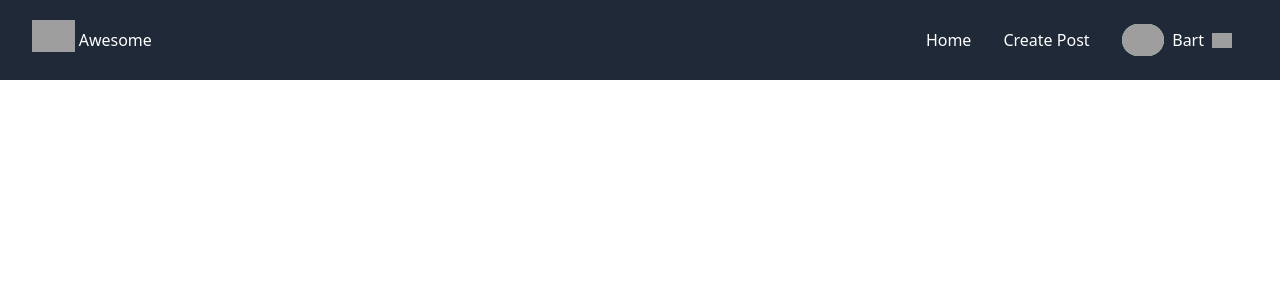
After one commit to kr0pa/awesome, a Django app: page /index/ in a window 1280 px wide. The commit adds this page. Shown: the top 300 px of the page. Run offline with Django 5.2, Linux system fonts and the light colour scheme; some libraries are stand-ins or nearby versions; grey boxes are pictures that could not be loaded.

Commit message:
Created Header

```diff
--- a/app_posts/views.py
+++ b/app_posts/views.py
@@ -4,3 +4,8 @@ def home_view(request):
     title = "Welcome to Django"
 
     return render(request, 'index.html', {'title': title})
+
+
+def index_view(request):
+
+    return render(request,  'base.html')
--- a/backend/urls.py
+++ b/backend/urls.py
@@ -1,8 +1,9 @@
 from django.contrib import admin
 from django.urls import path
-from app_posts.views import home_view
+from app_posts.views import home_view, index_view
 
 urlpatterns = [
     path('admin/', admin.site.urls),
     path('', home_view),
+    path('index/', index_view),
 ]
--- /dev/null
+++ b/templates/base.html
@@ -0,0 +1,36 @@
+<!DOCTYPE html>
+<html lang="en">
+  <head>
+    <meta charset="UTF-8" />
+    <meta name="viewport" content="width=, initial-scale=1.0" />
+    <script src="https://cdn.tailwindcss.com"></script>
+    <title>Awesome</title>
+    <style type="text/tailwindcss">
+      .navitems>li>a {
+        @apply h-12 px-4 hover:bg-gray-700 rounded-lg flex items-center gap-2
+      }
+    </style>
+  </head>
+  <body>
+    <header class="flex items-center justify-between px-8 h-20 bg-gray-800 text-white sticky top-0 left-0 z-50">
+      <logo>
+        <a href="#" class="flex items-center gap-1">
+          <img class="h-8 mb-2" src="https://img.icons8.com/small/64/ffffff/fire-heart.png" alt="fire-heart"/>
+          <p>Awesome</p>
+        </a>
+      </logo>
+
+      <nav>
+        <ul class="flex items-center navitems">
+          <li><a href="#"">Home</a></li>
+          <li><a href="#">Create Post</a></li>
+          <li>
+            <a href="#"><img class="h-8 rounded-full object-cover bg-teal-200" src="https://img.icons8.com/doodle/48/bart-simpson.png" alt="bart-simpson"/>Bart
+              <img class="w-5" src="https://img.icons8.com/material-outlined/48/777777/expand-arrow--v1.png" alt="expand-arrow--v1"/>
+            </a>
+          </li>
+        </ul>
+      </nav>
+    </header>
+  </body>
+</html>
--- a/templates/index.html
+++ b/templates/index.html
@@ -262,7 +262,7 @@
             <li><a href="">Create Post</a></li>
             <li x-data="{ dropdownOpen: false }" class="relative">
                 <a @click="dropdownOpen = !dropdownOpen" @click.away="dropdownOpen = false" class="cursor-pointer select-none">
-                    <img class="h-8 w-8 rounded-full object-cover" src="https://pbs.twimg.com/profile_images/508601156767997952/fFTdKUf2_400x400.jpeg"/>
+                    <img width="48" height="48" src="https://img.icons8.com/doodle/48/bart-simpson.png" alt="bart-simpson"/>
                     Bart
                     <img x-bind:class="dropdownOpen && 'rotate-180 duration-300'" class="w-4" src="https://img.icons8.com/small/32/777777/expand-arrow.png"/>
                 </a>
```
